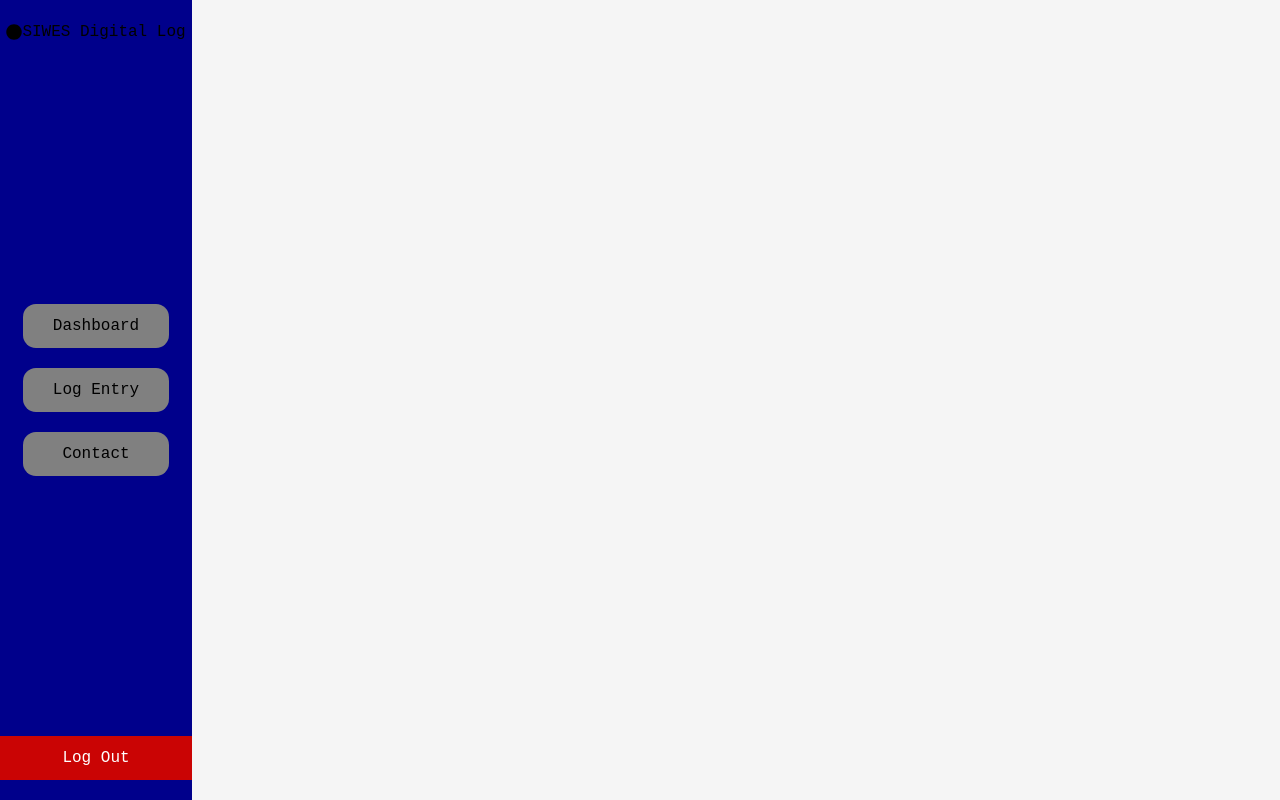
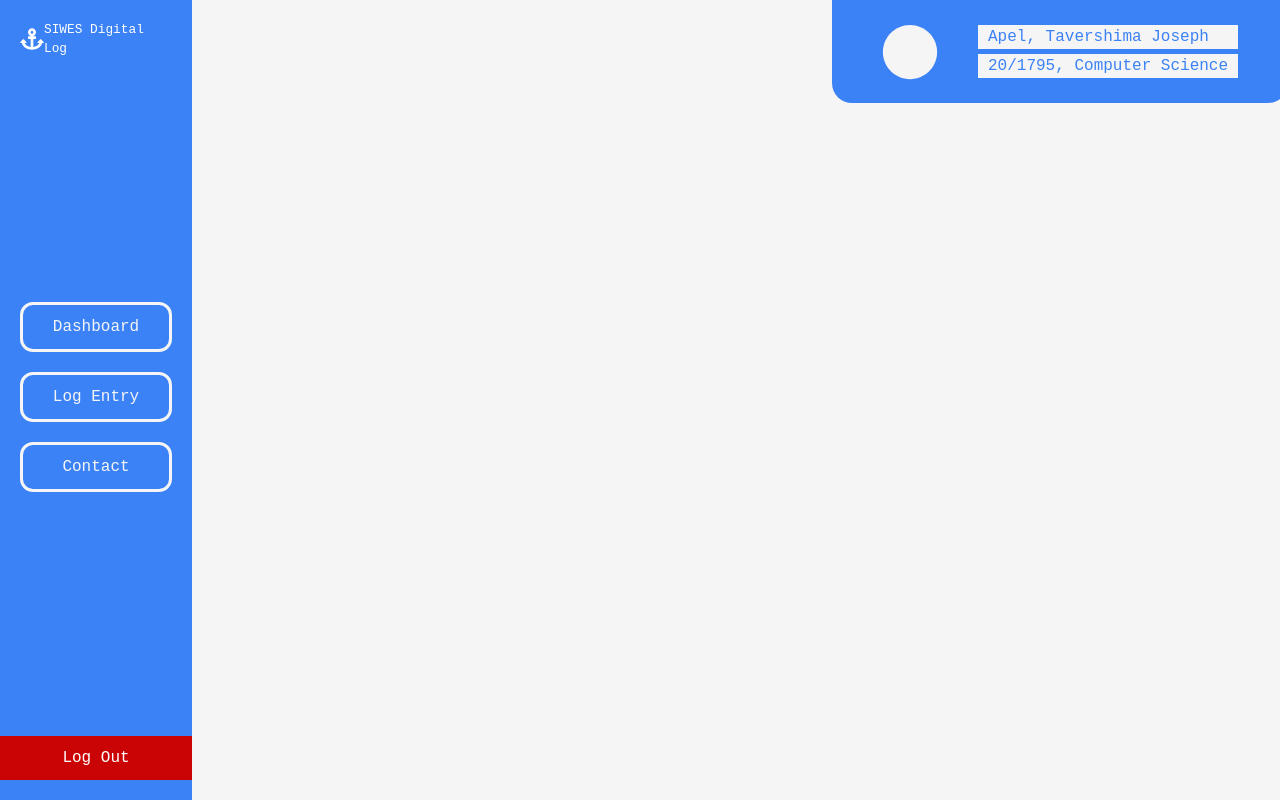
Before and after one commit to Taversh/siwes-app, a Next.js app: page /dashboard in a window 1280 px wide. Built offline with nearby package versions, Linux system fonts and the light colour scheme.

Commit message:
change to the '/dashboard' route. Addition of ProfileCard component

```diff
--- a/app/dashboard/page.jsx
+++ b/app/dashboard/page.jsx
@@ -1,11 +1,18 @@
 import React from 'react';
 import '@/components/styles.css';
 import NavBar from '@/components/NavBar';
+import ProfileCard from '@/components/ProfileCard';
 
 function Dashboard() {
   return (
     <div>
         <NavBar/>
+        <div>
+          <ProfileCard/>
+        </div>
+        <div>
+
+        </div>
     </div>
   )
 }
--- a/components/NavBar.jsx
+++ b/components/NavBar.jsx
@@ -1,7 +1,7 @@
 import React from 'react'
 import './nav.css';
 import Link from 'next/link';
-import { FaCircle } from 'react-icons/fa';
+import { FaCircle, FaAnchor } from 'react-icons/fa';
 
 function NavBar() {
   return (
@@ -9,7 +9,7 @@ function NavBar() {
         <nav>
             <div className='nav-logo-container'>
                 <Link href={'/dashboard'} className='nav-logo'>
-                    <FaCircle/>
+                    <span><FaAnchor/></span>
                     <p>SIWES Digital Log</p>
                 </Link>
             </div>
--- /dev/null
+++ b/components/ProfileCard.jsx
@@ -0,0 +1,38 @@
+import React from 'react'
+import { FaCircle } from 'react-icons/fa'
+import '@/components/styles.css';
+
+const Person = {
+    Surname: "Apel",
+    FirstName: "Tavershima",
+    MiddleName: "Joseph",
+    MatricNum: "20/1795",
+    Course: "Computer Science"
+};
+
+function ProfileCard() {
+  return (
+    <div>
+        <div className="profile-container">
+            <div style={{
+                marginRight: 10 + "px",
+                marginLeft: 30 + "px"
+            }}>
+                <span>
+                    <FaCircle/>
+                </span>
+            </div>
+            <div className="name-and-details">
+                <div className='name'>
+                    <p>{Person.Surname}, {Person.FirstName} {Person.MiddleName}</p>
+                </div>
+                <div className='details'>
+                    <p>{Person.MatricNum}, {Person.Course}</p>
+                </div>
+            </div>
+        </div>
+    </div>
+  )
+}
+
+export default ProfileCard
--- a/components/nav.css
+++ b/components/nav.css
@@ -1,5 +1,5 @@
 nav{
-    background-color: darkblue;
+    background-color: rgb(59, 130, 246);
     width: 15%;
     height: 100vh;
     position: fixed;
@@ -12,21 +12,39 @@ nav{
 }
 
 .nav-logo-container{
-
+    width: 100%;
+    padding: 0px 20px;
+}
+.nav-logo span{
+    font-size: 1.5rem;
+    /* margin: 0px 10px; */
+    color: white;
+}
+.nav-logo p{
+    font-size: 0.8rem;
+    color: white;
 }
 .nav-logo{
     display: flex;
     align-items: center;
+    justify-content: space-between;
 }
 
 .nav-links ul li{
     list-style: none;
-    background-color: gray;
+    background-color: transparent;
+    color: whitesmoke;
     padding: 10px 30px;
     margin: 20px 0px;
-    border: none;
+    border: 3px solid whitesmoke;
     border-radius: 13px;
     text-align: center;
+    transition: 400ms ease-in-out;
+}
+.nav-links ul li:hover{
+    background-color: white;
+    color: rgb(59, 130, 246);
+    transition: 300ms ease-in-out;
 }
 
 .log-out button,
--- a/components/styles.css
+++ b/components/styles.css
@@ -0,0 +1,25 @@
+.profile-container{
+    position: relative;
+    left: 65%;
+    display: flex;
+    align-items: center;
+    width: fit-content;
+    background-color: rgb(59, 130, 246);
+    color: whitesmoke;
+    padding: 20px;
+    border-radius: 0px 0px 20px 20px;
+}
+.profile-container span{
+    font-size: 3.5rem;
+}
+
+.name-and-details{
+    margin: 0px 30px;
+}
+.name,
+.details{
+    background-color: whitesmoke;
+    color: rgb(59, 130, 246);
+    margin: 5px 0px;
+    padding: 0px 10px;
+}
```
